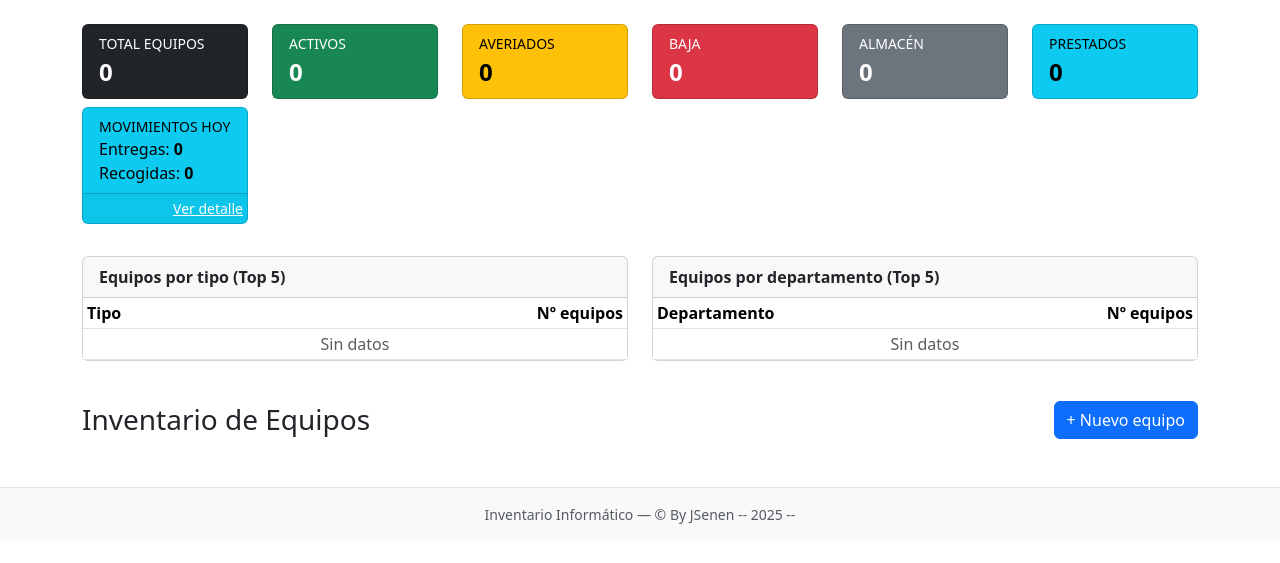
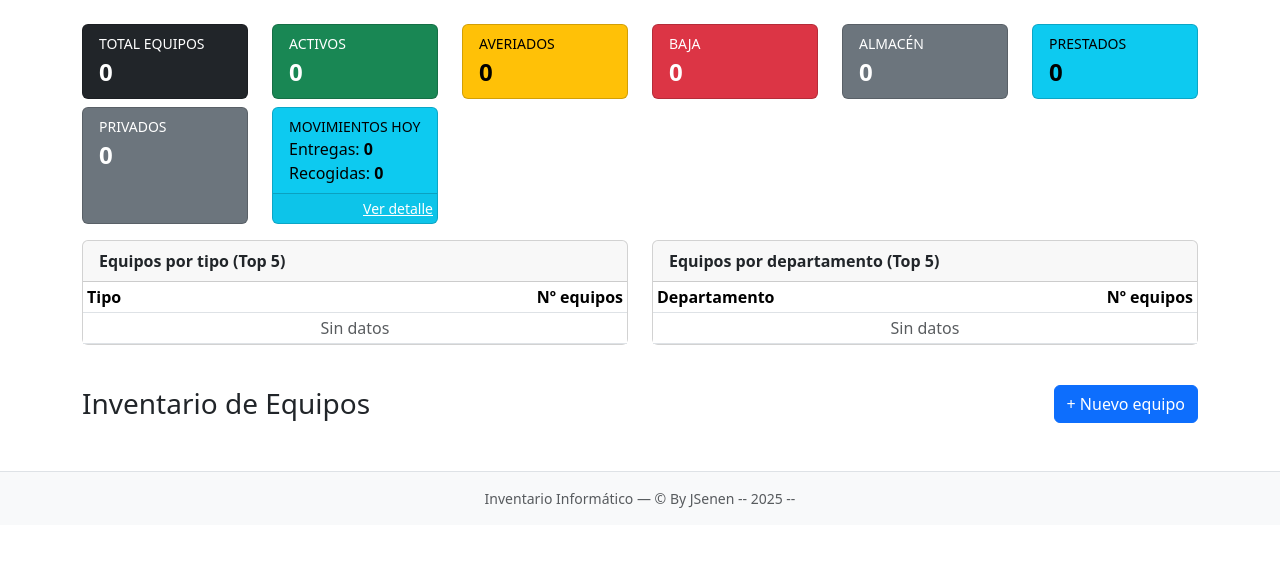
Before and after one commit to JSenen/inventario_it, a PHP site: page / in a window 1280 px wide. Shown: the part 128-691 px from the top of the page. Run offline with PHP 8.4, Linux system fonts and the light colour scheme; the visitor is signed in with stand-in values (Sample User, id 1); data comes from the database, SQL or seed files in the repository; data that the repository does not hold is empty; some libraries are stand-ins or nearby versions.

Commit message:
New state private

```diff
--- a/web/dashboard.php
+++ b/web/dashboard.php
@@ -114,6 +114,7 @@ $equiposActivo   = (int)$pdo->query("SELECT COUNT(*) FROM equipos WHERE estado =
 $equiposAlmacen  = (int)$pdo->query("SELECT COUNT(*) FROM equipos WHERE estado = 'Almacén'")->fetchColumn();
 $equiposBaja     = (int)$pdo->query("SELECT COUNT(*) FROM equipos WHERE estado = 'Baja'")->fetchColumn();
 $equiposPrestado = (int)$pdo->query("SELECT COUNT(*) FROM equipos WHERE estado = 'Prestado'")->fetchColumn();
+$equiposPrivados = (int)$pdo->query("SELECT COUNT(*) FROM equipos WHERE estado = 'Privado'")->fetchColumn();
 $equiposEtiquetados = (int)$pdo->query("SELECT COUNT(*) FROM equipos WHERE etiqueta IS NOT NULL AND etiqueta <> ''")->fetchColumn();
 
 // También puedes querer saber cuántos siguen en 'En uso'
@@ -278,8 +279,8 @@ $ultimosEquipos = $pdo->query("
                         Activo: <?= $equiposActivo ?> · Almacén: <?= $equiposAlmacen ?>
                     </small>
                     <small class="text-muted d-block">
-                        Prestado: <?= $equiposPrestado ?> · Baja: <?= $equiposBaja ?>
-                    </small>
+                        Prestado: <?= $equiposPrestado ?> · Baja: <?= $equiposBaja ?> .  Privados: <?= $equiposPrestado ?> </small>
+
                     <small class="text-success">
                         Etiquetados: <?= $equiposEtiquetados ?>
                     </small>
--- a/web/equipo_editar.php
+++ b/web/equipo_editar.php
@@ -693,7 +693,7 @@ require_once __DIR__ . '/includes/header.php';
 
 
 
-    <div class="col-md-4">
+    <div class="col-md-2">
         <label class="form-label">Fecha Alta</label>
         <input type="date" name="fecha_compra" class="form-control campo-destacado" value="<?= htmlspecialchars($equipo['fecha_compra'] ?? '') ?>">
     </div>
@@ -716,7 +716,7 @@ require_once __DIR__ . '/includes/header.php';
 
     <?php
     // Lista de estados
-    $estados = ['Activo', 'Almacén', 'Averiado', 'Baja', 'Prestado'];
+    $estados = ['Activo', 'Almacén', 'Averiado', 'Baja', 'Prestado', 'Privado'];
 
     // Estado actual del equipo
     $estadoSel = $equipo['estado'] ?? 'Activo';
@@ -728,6 +728,7 @@ require_once __DIR__ . '/includes/header.php';
         'Averiado' => '#ffc107',
         'Baja'     => '#dc3545',
         'Prestado' => '#6c757d',
+        'Privado'  => '#f90dfdff',
     ];
 
     foreach ($estados as $est):
--- a/web/equipo_nuevo.php
+++ b/web/equipo_nuevo.php
@@ -412,7 +412,7 @@ usort($imagenes_existentes, function ($a, $b) {
 
 
 
-    <div class="col-md-4">
+    <div class="col-md-2">
         <label class="form-label">Fecha Alta</label>
         <input type="date" name="fecha_compra" class="form-control campo-destacado" value="<?= htmlspecialchars($_POST['fecha_compra'] ?? '') ?>">
     </div>
@@ -432,7 +432,7 @@ usort($imagenes_existentes, function ($a, $b) {
     </label>
 
     <?php
-    $estados = ['Activo', 'Almacén', 'Averiado', 'Baja', 'Prestado'];
+    $estados = ['Activo', 'Almacén', 'Averiado', 'Baja', 'Prestado','Privado'];
     $estadoSel = $_POST['estado'] ?? 'Activo';
 
     // Colores por estado
@@ -442,6 +442,7 @@ usort($imagenes_existentes, function ($a, $b) {
         'Averiado' => '#ffc107',
         'Baja'     => '#dc3545',
         'Prestado' => '#6c757d',
+        'Privado'  => '#f90dfdff',
     ];
 
     foreach ($estados as $est):
--- a/web/includes/header.php
+++ b/web/includes/header.php
@@ -115,6 +115,12 @@
 }
 .estado-prestado {
     background-color: #17a2b8 !important;  /* cyan */
+    color: white !important;
+    font-weight: bold;
+    text-align: center;
+}
+.estado-provado {
+    background-color: #d876cfff !important;  /* cyan */
     color: white !important;
     font-weight: bold;
     text-align: center;
--- a/web/index.php
+++ b/web/index.php
@@ -144,7 +144,8 @@ $statsStmt = $pdo->query("
         SUM(estado = 'Averiado')          AS averiados,
         SUM(estado = 'Baja')              AS baja,
         SUM(estado = 'Almacén')           AS almacen,
-        SUM(estado = 'Prestado')          AS prestado
+        SUM(estado = 'Prestado')          AS prestado,
+        SUM(estado = 'Privado' )          AS privado
     FROM equipos
 ");
 $stats = $statsStmt->fetch(PDO::FETCH_ASSOC);
@@ -186,7 +187,7 @@ require_once __DIR__ . '/includes/header.php';
 ?>
 
 <!-- DASHBOARD RESUMEN -->
-<div class="row mb-4">
+<div class="row mb-2">
 
     <div class="col-md-2 col-sm-4 mb-2">
         <div class="card text-bg-dark h-100">
@@ -249,6 +250,17 @@ require_once __DIR__ . '/includes/header.php';
                 <div class="small text-uppercase">Prestados</div>
                 <div class="fs-4 fw-bold">
                     <?= (int)($stats['prestado'] ?? 0) ?>
+                </div>
+            </div>
+        </div>
+    </div>
+
+    <div class="col-md-2 col-sm-4 mb-2">
+        <div class="card text-bg-secondary h-100">
+            <div class="card-body py-2">
+                <div class="small text-uppercase">Privados</div>
+                <div class="fs-4 fw-bold">
+                    <?= (int)($stats['privado'] ?? 0) ?>
                 </div>
             </div>
         </div>
@@ -555,6 +567,8 @@ $(document).ready(function () {
                 $celda.addClass('estado-almacen');
             } else if (estado === 'prestado') {
                 $celda.addClass('estado-prestado');
+            } else if (estado === 'privado') {
+                $celda.addClass('estado-privado');
             }
         },
 
```
